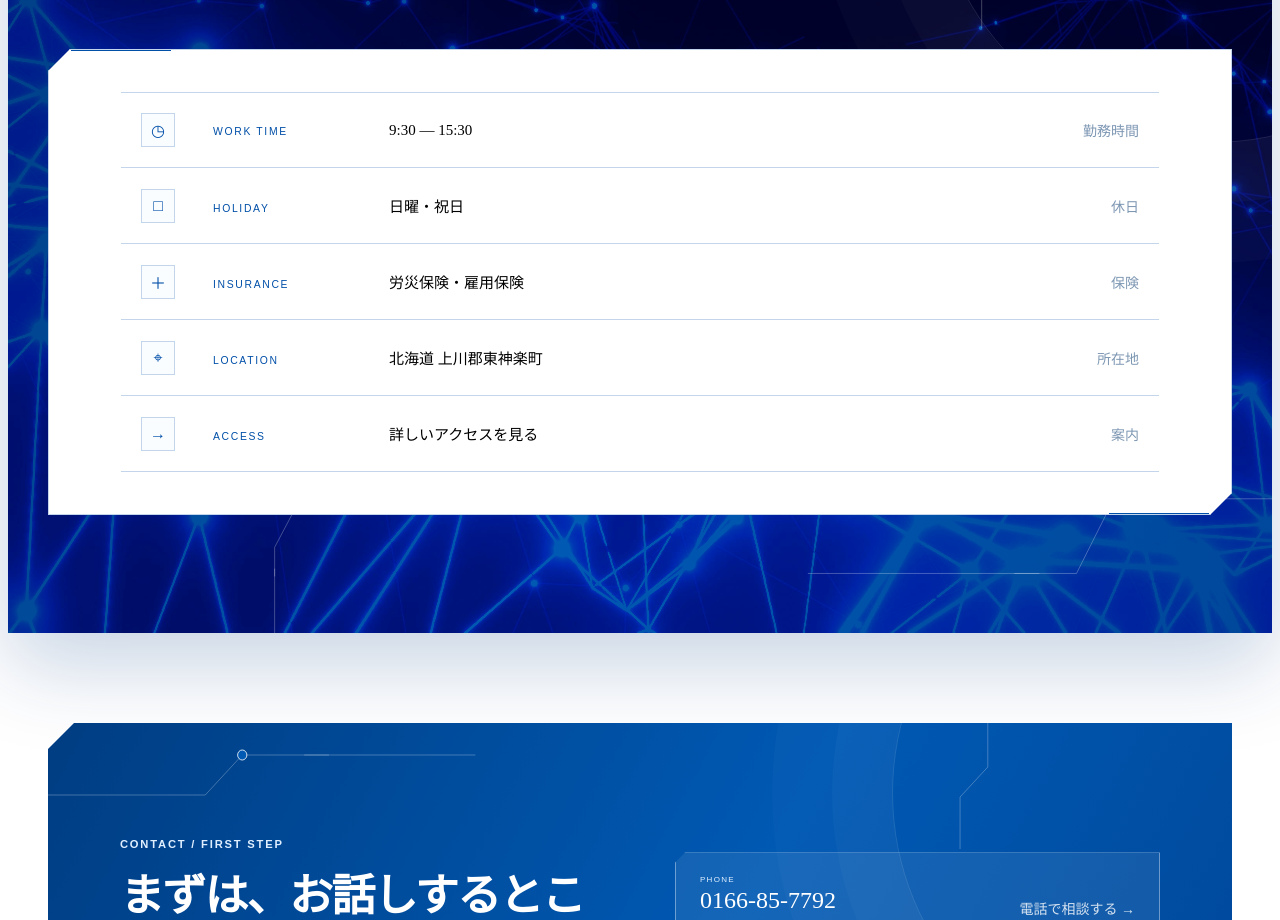
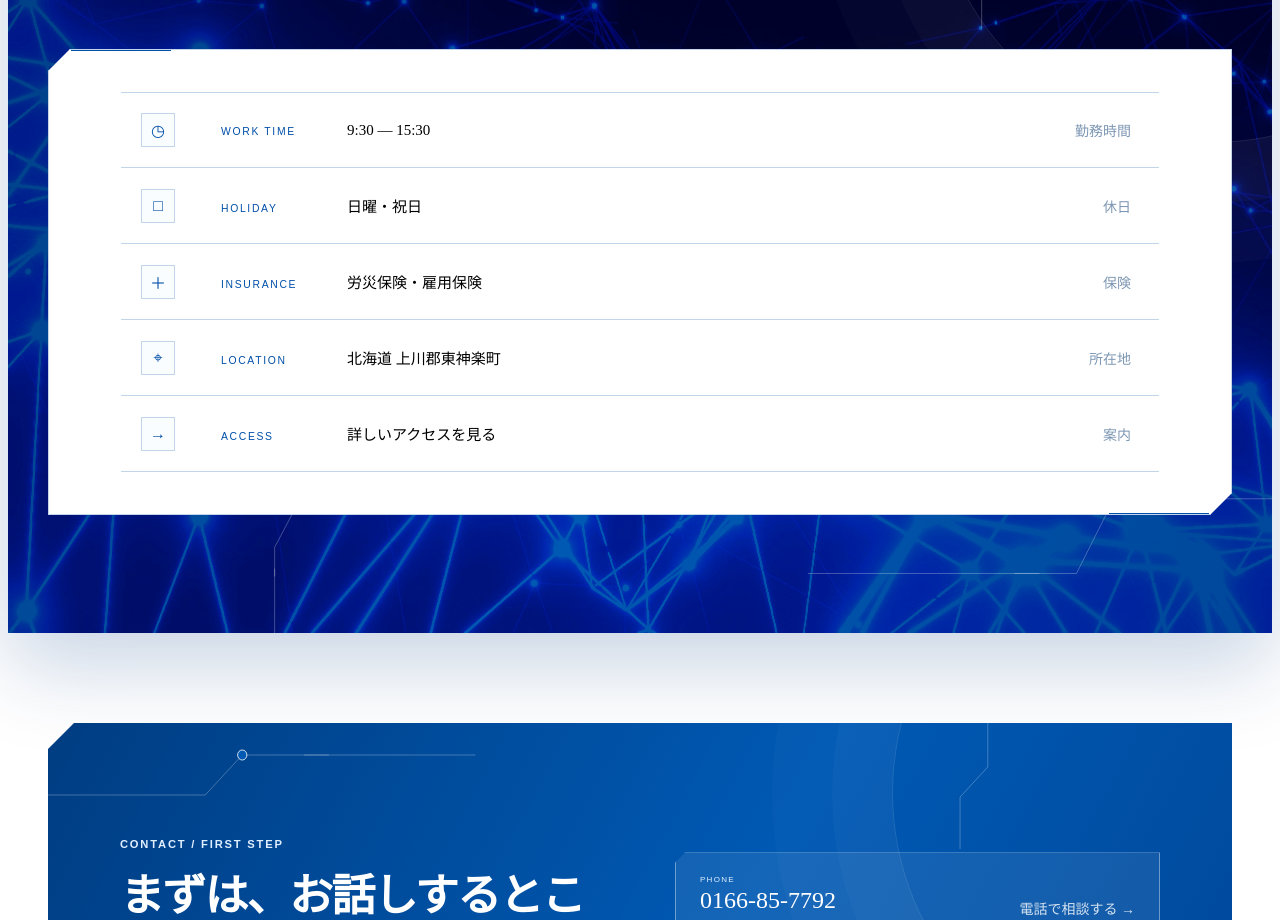
Before and after one commit to taka0614/atom, a plain HTML site: page index.html in a window 1280 px wide. Shown: the part 4712-5632 px from the top of the page. Drawn offline with Linux system fonts and the light colour scheme.

Commit message:
Add files via upload

```diff
--- a/index.html
+++ b/index.html
@@ -6,7 +6,7 @@
   <meta name="viewport" content="width=device-width, initial-scale=1">
   <meta name="description" content="就労継続支援A型事業所 AToM — 一歩ずつ、夢を形に。">
   <title>就労継続支援A型事業所 AToM</title>
-  <link rel="stylesheet" href="./style.css">
+  <link rel="stylesheet" href="style.css">
 </head>
 
 <body>
@@ -66,7 +66,6 @@
 
       <div class="hero__inner shell">
         <div class="hero__board">
-          <!-- ▼ PC用: 元のコードのまま（preserveAspectRatio="none" あり） -->
           <svg class="hero__board-lines pc-only" viewBox="0 0 1280 540" preserveAspectRatio="none" aria-hidden="true">
             <path class="circuit-base" d="M0 86H68L92 62H300M0 466H78L104 492H326" />
             <path class="circuit-base" d="M512 0V36L536 60H626M512 540V510L536 486H650" />
@@ -76,7 +75,6 @@
             <circle class="circuit-node circuit-node--strong" cx="536" cy="60" r="5" />
           </svg>
 
-          <!-- ▼ SP用: preserveAspectRatio="none" を削除（正円を維持） -->
           <svg class="hero__board-lines sp-only" viewBox="0 0 1280 540" aria-hidden="true">
             <path class="circuit-base" d="M0 86H68L92 62H300M0 466H78L104 492H326" />
             <path class="circuit-base" d="M512 0V36L536 60H626M512 540V510L536 486H650" />
@@ -464,7 +462,7 @@
     </div>
   </footer>
 
-  <script src="./script.js"></script>
+  <script src="script.js"></script>
 </body>
 
 </html>
--- a/style.css
+++ b/style.css
@@ -1304,24 +1304,31 @@ h2#information-title, .section-kicker.info-kicker, .section-kicker.info-kicker b
   display: flex;
   align-items: baseline;
   gap: 26px;
-  margin: 0
+  margin: 0;
+  z-index: 1;
 }
 
 .info-list small {
-  width: 150px;
+  width: 100px;
   color: var(--blue);
   font-size: .65rem;
+  padding: 0 .5rem;
+  background: var(--white);
 }
 
 .info-list strong {
   font-size: 0.9375rem;
-  font-weight: 500
+  font-weight: 500;
+  padding: 0 .5rem;
+  background: var(--white);
 }
 
 .info-list i {
   font-style: normal;
   font-size: .875rem;
-  color: #7d97b3
+  color: #7d97b3;
+  padding: 0 .5rem;
+  background: var(--white);
 }
 
 /* contact */
```
